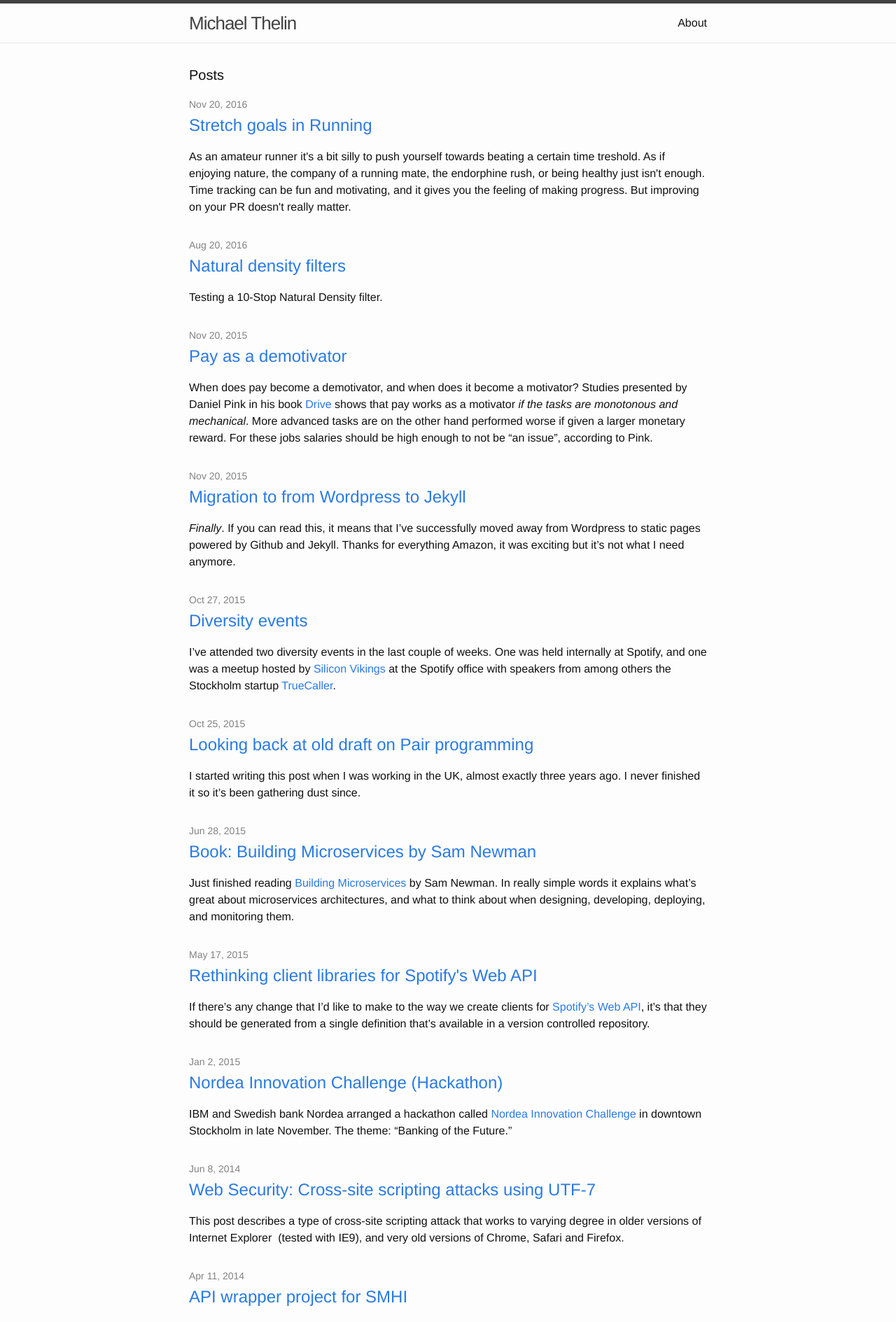
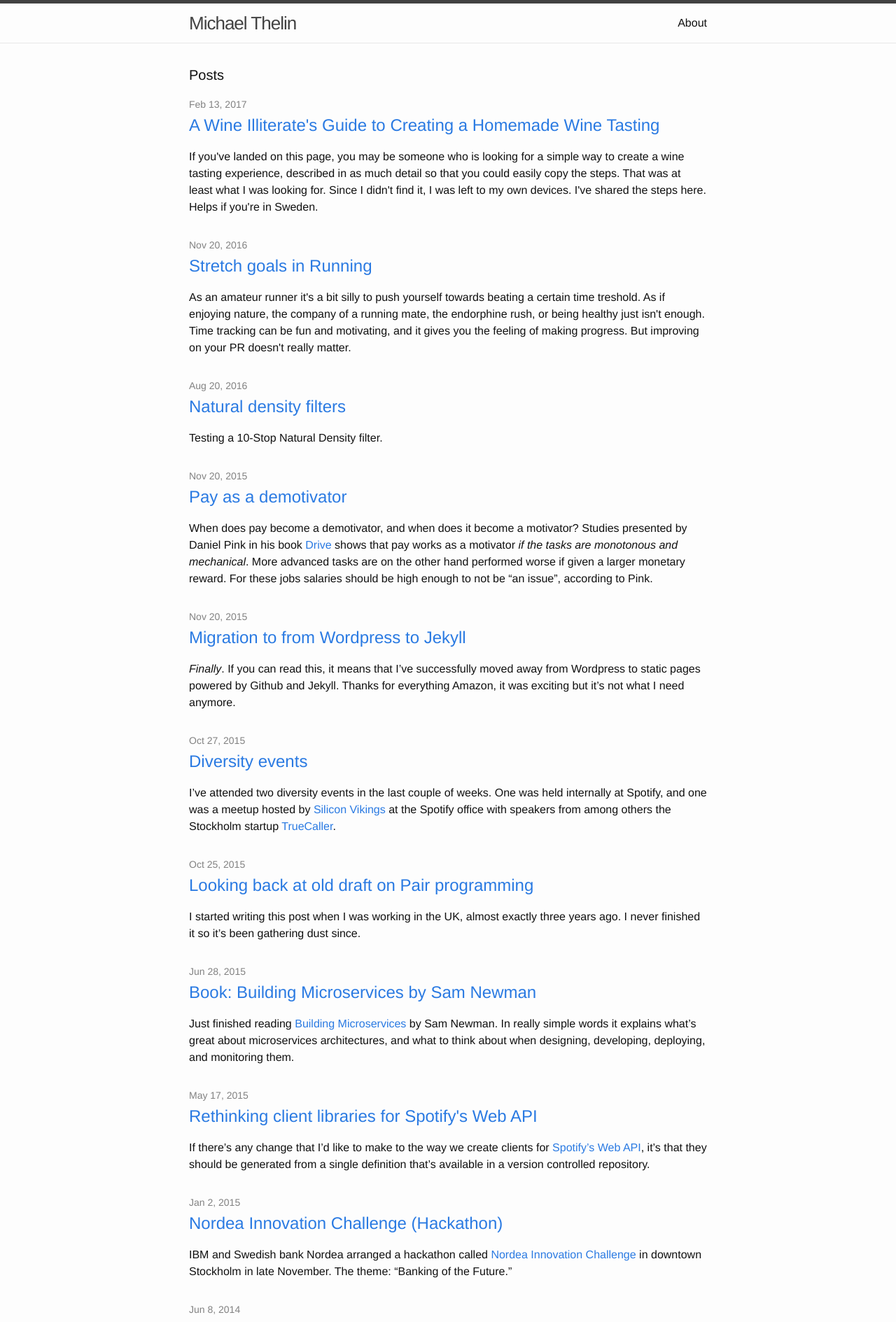
Before and after one commit to thelinmichael/thelinmichael.github.io, a Jekyll site: the page built from index.html, in a window 1280 px wide. Shown: the top 1889 px of the page at 70% size. Built offline with Jekyll 4.4.1, drawn with Linux system fonts in a browser that asks for light colours; part of the change alters nothing that is shown.

Commit message:
Add post about wine

```diff
--- a/_includes/custom.scss
+++ b/_includes/custom.scss
@@ -16,8 +16,25 @@
 
 table {
 	padding: 0px 5px 20px 5px;
+	border-spacing: 0px;
 }
 
 th {
-	text-align: left;
+	text-align: center;
 }
+
+thead tr {
+    background-color: #CCC;
+}
+
+tr:nth-child(even) {
+    background-color: #EEE;
+}
+
+td {
+	padding: 2px 9px 2px 9px;
+}
+
+tr {
+    padding: 5px 5px;
+}
--- /dev/null
+++ b/_posts/2017-02-13-winetasting.md
@@ -0,0 +1,87 @@
+---
+layout: post
+title:  "A Wine Illiterate's Guide to Creating a Homemade Wine Tasting"
+date:   2017-02-13 23:14
+categories: Wine
+tags: [winetasting,vinprovning,systembolaget,vin,wine]
+excerpt: If you've landed on this page, you may be someone who is looking for a simple way to create a wine tasting experience, described in as much detail so that you could easily copy the steps. That was at least what I was looking for. Since I didn't find it, I was left to my own devices. I've shared the steps here. Helps if you're in Sweden.
+---
+Another non-technical post - Oh dear.
+
+If you've landed on this page, you may be someone who is looking for a simple way to create a wine tasting experience, described in as much detail so that you could easily copy the steps. That was at least what I was looking for. Since my Google Foo wasn't strong enough to find that, I was left to my own devices. I've shared the steps here.
+
+Some personal background: I don't know a lot about wine. At all. I usually just pick up _Something from Rioja_. Or _That wine with a twig wrapped around the Bottle._ I've attended a wine tasting _once_. But I figured that it couldn't be _that_ difficult to do it decently. And if not decently, then at least a bit of fun.
+
+#### The Theme
+As with everything you want to try out, you want to find a single variable that you can vary that may or may not affect the end result. Everything else should stay the same. So for this tasting, I chose to go with **black grape** as the variable that'd vary.
+
+Other variables that I wanted to have static
+
+- **Country**: The wines should be from the same country.
+
+- **Year**: The wines should be of the same age.
+
+- **Price**: The wines should be in the same price range.
+
+I went with wines from **France** made around **2013**, costing close to **100 SEK** (about $11) per bottle.
+
+Further restrictions on the range of possible wines to choose from:
+- Since I live in Sweden, the only place to buy wine at is Systembolaget - the **state monopoly for strong alcoholic beverages**. The
+- And since we were only two people doing the tasting, with *no* intention of spitting anything out, the bottles had to be available in the **smaller 375 ml bottle format**. This constraint _really_ restricted the number of wines to choose from. So doing this with at least four to six people would open up a lot more options.
+
+#### The Wines
+From what was available off the shelf at Systembolaget, the wines I chose were
+
+* 2015 Bourgogne Rouge from Burgundy, a **Pinot noir** grape wine (60 SEK / $6.73) ([Systembolaget](https://www.systembolaget.se/dryck/roda-viner/bourgogne-rouge-547502))
+
+* 2012 Château Boutisse from Bordeaux, a mostly **Merlot** grape wine (99 SEK / $11.10) ([Systembolaget](https://www.systembolaget.se/dryck/roda-viner/chateau-boutisse-681302))
+
+* 2013 Domaine du Vieux Lazaret from Rhône, a **Syrah/Shiraz** grape wine (110 SEK / $12.33) ([Systembolaget](https://www.systembolaget.se/dryck/roda-viner/domaine-du-vieux-lazaret-221102))
+
+* 2013 Château Plantier Rose Cru Bourgeois from Bordeaux, a mostly **Cabernet Sauvignon** grape wine. (130 SEK / $14.57) ([Systembolaget](https://www.systembolaget.se/dryck/roda-viner/chateau-plantier-rose-362602))
+
+Total cost: 399 SEK ($44.73)
+
+Due to a lack of options, I had to be a bit flexible on the year and the purity of the grapes in the wines. The wines containing Merlot and the Cabernet Sauvignon grapes are blends. (Château Boutisse contains both Merlot and Cabernet Sauvignon grapes. Château Plantier Rose Cru Bourgeois contains 62% Cabernet Sauvignon, 30% Merlot, and 8% Petit Verdot.)
+
+#### The Tasting and the Challenge
+
+The common way to do a wine tasting is to tell people what they're drinking, but without saying too much about what they should taste like to not anchor their personal interpretation.
+
+I wanted this tasting to have a bit of a challenge to it. (A presentation about the wines, wineyards, regions, and so on would've required way more authenticity as a wine expert than I could possibly acquire.)
+
+By pouring the wines into glasses without disclosing which one contained which, but giving clues about what the different wines _should_ look like, smell like, and taste like, I asked my date to identify the wines and place them next to the correct bottle.
+
+![Wine challenge]({{ site.baseurl }}/assets/vin.jpg "Wine challenge set up")
+
+Below is a brief and simplified cheat sheet that works for the wines listed above. Not necessarily what's typical about each grape variety.
+
+| Grape | Look | Aroma & Flavour | Body
+| -------- | ---- | ---- | ------------
+| Pinot Noir | Pale in colour, almost translucent. Mostly red, with some blue. | Aroma of berries with notes of forest raspberry, blueberries, cinnamon and herbs. | Light
+    | Merlot | Slightly lighter in color than Cabernet Sauvignon. Dark, blue-red colour in the center. Slightly orange tones on the rim. | Scent of oak, hints of plums, currants, coffee, dark chocolate and tobacco. | Medium/Full
+| Syrah/Shiraz | Opaque purple-black. | Spicy, nuanced scent with hints of barrel, raspberries, strawberries, bay leaf, pepper and meat. | Full
+| Cabernet Sauvignon | Near opaque, but less than Syrah. Dark ruby colour.| Subtle, fruity aroma with clear  oak character, hints of black currants, coconut, plum, cedar, coffee and mint. | Full
+
+To assist her in identifying the correct smells, I had bought one **Reference Ingredient** for each wine.
+
+| Wine | Grape | Reference Ingredient
+| -------- | ---- | ----
+| Bourgogne Rouge | Pinot Noir | Cinnamon sticks
+| Château Boutisse | Merlot | Currants
+| Domaine du Vieux Lazaret | Syrah/Shiraz | Bay leaves
+| Château Plantier Rose Cru Bourgeois | Cabernet Sauvignon | Mint leaves
+
+After _a lot_ of smelling and even more tasting, she managed to pair the anonymous glasses to the correct bottles. In total, it took about 45 minutes.
+
+The Pinot Noir grape was easiest one to identify by its looks, and the Cabernet Sauvignon grape easiest to identify by its very distinct smell and taste. The reference ingredients turned out to not be that much of a help, but it was a fun addition and I'd use them again. (It's very possible that I simply chose reference ingredients that weren't that distinguished in the smell and/or taste.)
+
+#### Things to do differently next time
+
+* **Different reference integredients.** Not sure which ingredient was the most useful to be honest - they were all really strong compared to the aroma coming from the wine and there was no immediate hit. The Cabernet Sauvignon was easily identifiable by just sharing that it's supposed to smell like oak.
+
+* **Avoiding blends**. I think you can have a lot of fun doing this with your date. However, having 3-4 people join the tasting opens up to a lot more wines to chose from. (It'd enable you to buy 750 ml bottles, of which there are a _lot more of_. Or just drink a lot more per person!) This way it'd be easier to stear clear of wines made out of multiple grapes.
+
+I can really recommend the [Wine Basics](http://winefolly.com/wine-basics-beginners-guide/) at Winefolly for other beginners. I'm a sucker for good infographics, and they've got a lot of them.
+
+Winefully has also written about [Blind Tasting Parties](http://winefolly.com/update/blind-wine-tasting-party/).
```
Also changed, not shown: 1 other file.
